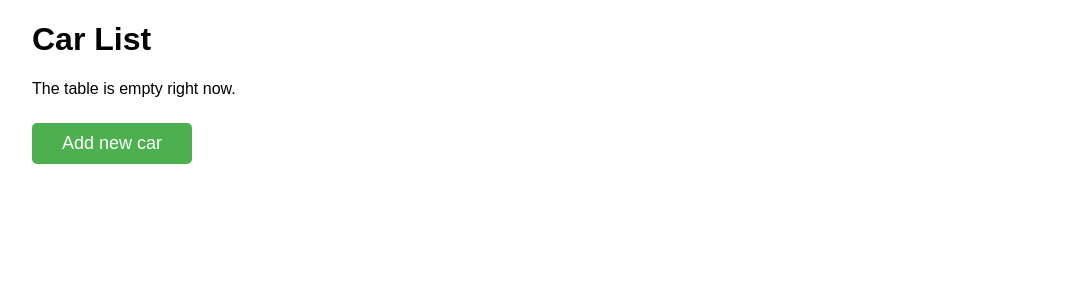
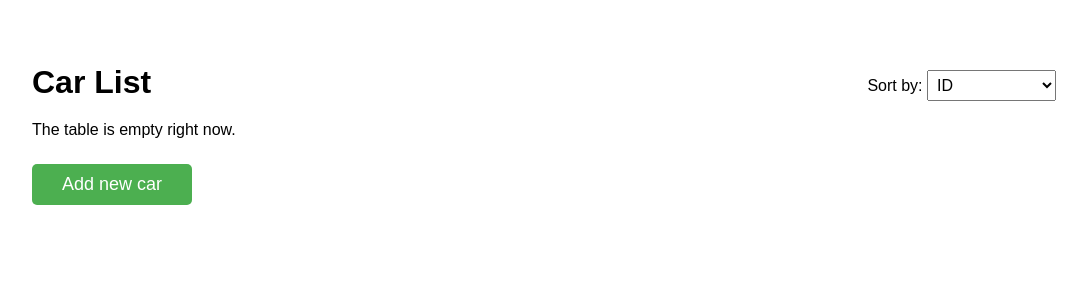
Before and after one commit to Vartan14/car-app-api, a Django app: page /cars/ in a window 1280 px wide. Shown: the top 300 px of the page, without its empty margins (96-1183 px from the left). Run offline with Django 5.2, Linux system fonts and the light colour scheme; data that the repository does not hold is empty.

Commit message:
Lab2.Add sorting

```diff
--- a/app/car/templates/car_table.html
+++ b/app/car/templates/car_table.html
@@ -12,6 +12,18 @@
         <div class="content">
             <div class="title-div">
                 <h1>Car List</h1>
+                <form method="get" action="{% url 'cars' %}">
+                    <label for="sort_by">Sort by:</label>
+                    <select name="sort_by" id="sort_by" class="sort-select">
+                        <option value="id" {% if request.GET.sort_by == 'id' %}selected{% endif %}>ID</option>
+                        <option value="license_plate" {% if request.GET.sort_by == 'license_plate' %}selected{% endif %}>License Plate</option>
+                        <option value="brand" {% if request.GET.sort_by == 'brand' %}selected{% endif %}>Brand</option>
+                        <option value="year" {% if request.GET.sort_by == 'year' %}selected{% endif %}>Year</option>
+                        <option value="color" {% if request.GET.sort_by == 'color' %}selected{% endif %}>Color</option>
+                        <option value="condition" {% if request.GET.sort_by == 'condition' %}selected{% endif %}>Condition</option>
+                        <option value="owner" {% if request.GET.sort_by == 'owner' %}selected{% endif %}>Owner</option>
+                    </select>
+                </form>
             </div>
             {% if cars %}
             <div class="table-div">
@@ -48,10 +60,9 @@
                 The table is empty right now.
             {% endif %}
 
+            <div class="button-div">
+                <a href="{% url 'add_car' %}"><button class="add-button">Add new car</button></a>
 
-
-            <div class="add-button-div">
-                <a href="{% url 'add_car' %}"><button class="add-button">Add new car</button></a>
             </div>
         </div>
     </div>
@@ -60,6 +71,11 @@
     function confirmDelete() {
         return confirm("Are you sure you want to delete this record?");
     }
+
+    document.getElementById('sort_by').addEventListener('change', function() {
+        this.form.submit();
+    });
+
 </script>
 
 </html>
--- a/app/car/views.py
+++ b/app/car/views.py
@@ -21,7 +21,8 @@ def car_table(request):
     :param request: HttpRequest object
     :return: Rendered HTML template with the car table
     """
-    cars = Car.objects.all()
+    sort_by = request.GET.get('sort_by', 'id')
+    cars = Car.objects.all().order_by(sort_by)
     return render(request, 'car_table.html', {'cars': cars})
 
 
--- a/app/static/css/car.css
+++ b/app/static/css/car.css
@@ -8,7 +8,7 @@
     display: flex;
     align-items: center;
     justify-content: center;
-
+    margin-top: 50px;
 }
 
 .content {
@@ -17,12 +17,19 @@
 
 .title-div {
     margin-bottom: 20px;
+    display: flex;
+    align-items: end;
+    justify-content: space-between;
+}
+
+h1 {
+    margin: 0;
 }
 
 table, th, td {
     border: 1px solid;
     border-collapse: collapse;
-    width: 90%;
+    width: 100%;
 }
 
 th, td {
@@ -44,7 +51,7 @@ th:nth-child(6), td:nth-child(6) {
 }
 
 
-.add-button-div {
+.button-div {
     margin-top: 25px;
     text-align: start;
 }
@@ -89,3 +96,9 @@ button {
 .delete-button:hover {
     background-color: #d10f1f;
 }
+
+.sort-select {
+        margin-top: 20px;
+        padding: 5px;
+        font-size: 16px;
+    }
```
